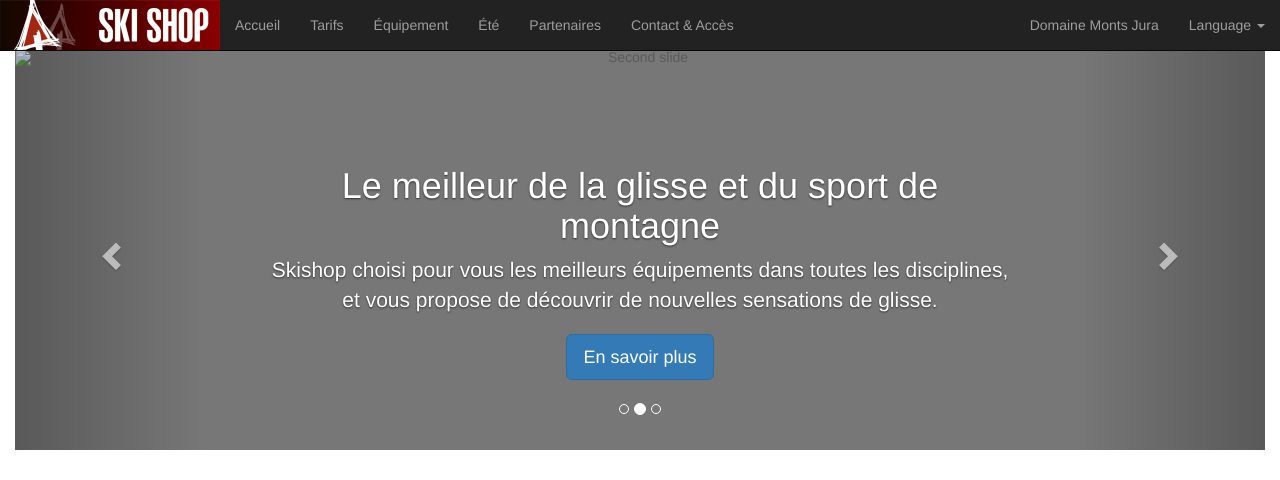
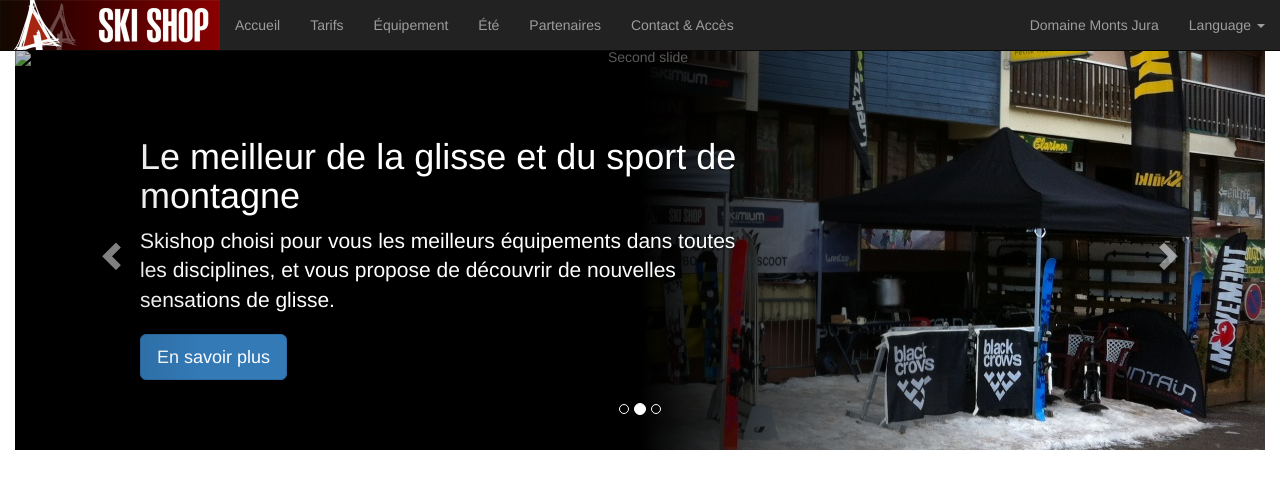
Before and after one commit to skishop/skishop.github.io, a Jekyll site: the page built from index.html, in a window 1280 px wide and 1400 px high. Shown: the top 480 px of the window. Built offline with Jekyll 4.4.1, drawn with Linux system fonts in a browser that asks for light colours; nearby versions of some CDN libraries; grey boxes are pictures that could not be loaded.

Commit message:
Linear gradient on index carousel pictures
Text is left aligned with a 10 % padding, content fits 50%.

```diff
--- a/css/style.css
+++ b/css/style.css
@@ -6,12 +6,31 @@ body {
 
 /* Since positioning the image, we need to help out the caption */
 .carousel-caption {
-  z-index: 10; }
+  z-index: 10;
+  text-align: left;
+  left: 10%;
+  width: 50%; }
 
 /* Declare heights because of positioning of img element */
 .carousel .item {
   height: 400px;
-  background-color: #777; }
+  background: black;
+  background-repeat: no-repeat;
+  background-position: right;
+  background-image: url("../images/shop-outside-1228x500.jpg");
+  /* fallback */
+  background-image: -webkit-gradient(linear, left top, right bottom, from(black), to(transparent)), url("../images/shop-outside-1228x500.jpg");
+  /* Saf4+, Chrome */
+  background-image: -webkit-linear-gradient(left, black, transparent), url("../images/shop-outside-1228x500.jpg");
+  /* Chrome 10+, Saf5.1+ */
+  background-image: -moz-linear-gradient(left, black, transparent), url("../images/shop-outside-1228x500.jpg");
+  /* FF3.6+ */
+  background-image: -ms-linear-gradient(left, black, transparent), url("../images/shop-outside-1228x500.jpg");
+  /* IE10 */
+  background-image: -o-linear-gradient(left, black, transparent), url("../images/shop-outside-1228x500.jpg");
+  /* Opera 11.10+ */
+  background-image: linear-gradient(to right, black, black 50%, transparent 80%, transparent 100%), url("../images/shop-outside-1228x500.jpg");
+  /* W3C */ }
 
 .carousel-inner > .item > img {
   position: absolute;
--- a/index.html
+++ b/index.html
@@ -14,7 +14,7 @@ group: navigation
     </ol>
     <div class="carousel-inner">
         <div class="item active">
-            <img data-src="holder.js/900x400/auto/#777:#7a7a7a/text:First slide" alt="First slide">
+            <!--<img data-src="holder.js/900x400/auto/#777:#7a7a7a/text:First slide" alt="First slide">-->
             <div class="container">
                 <div class="carousel-caption">
                     <h1>Skishop Lélex, location de matériel de ski au pied des pistes</h1>
```
Also changed, not shown: _sass/style.scss (+22 -1 lines), images/shop-outside-1228x500.jpg (added).
